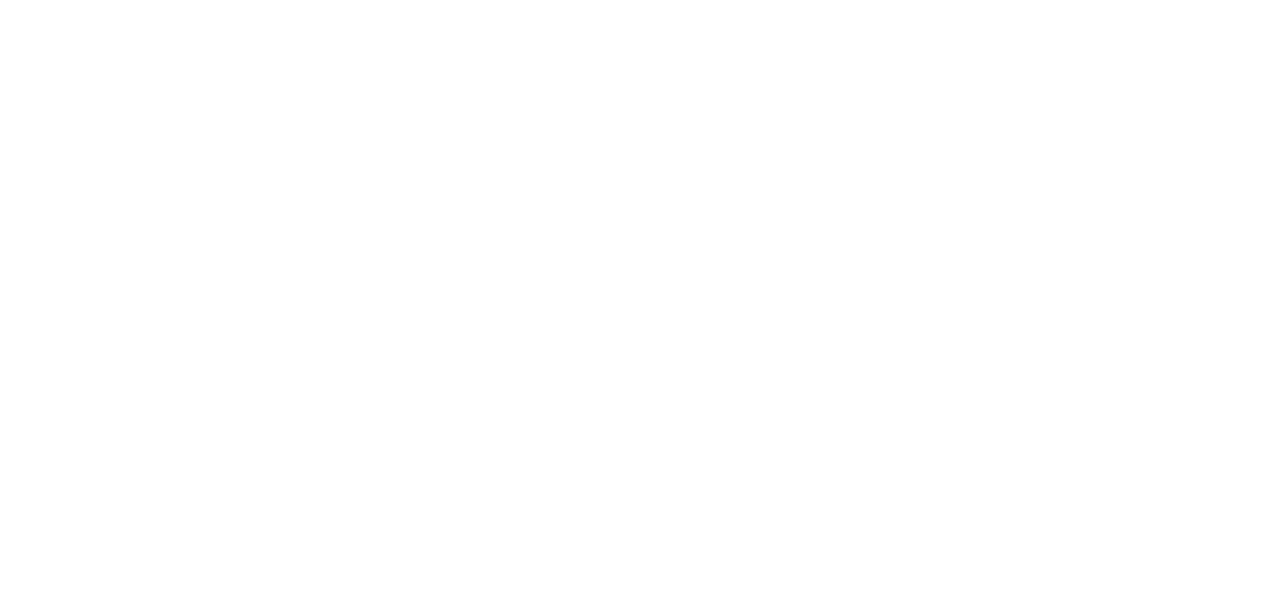
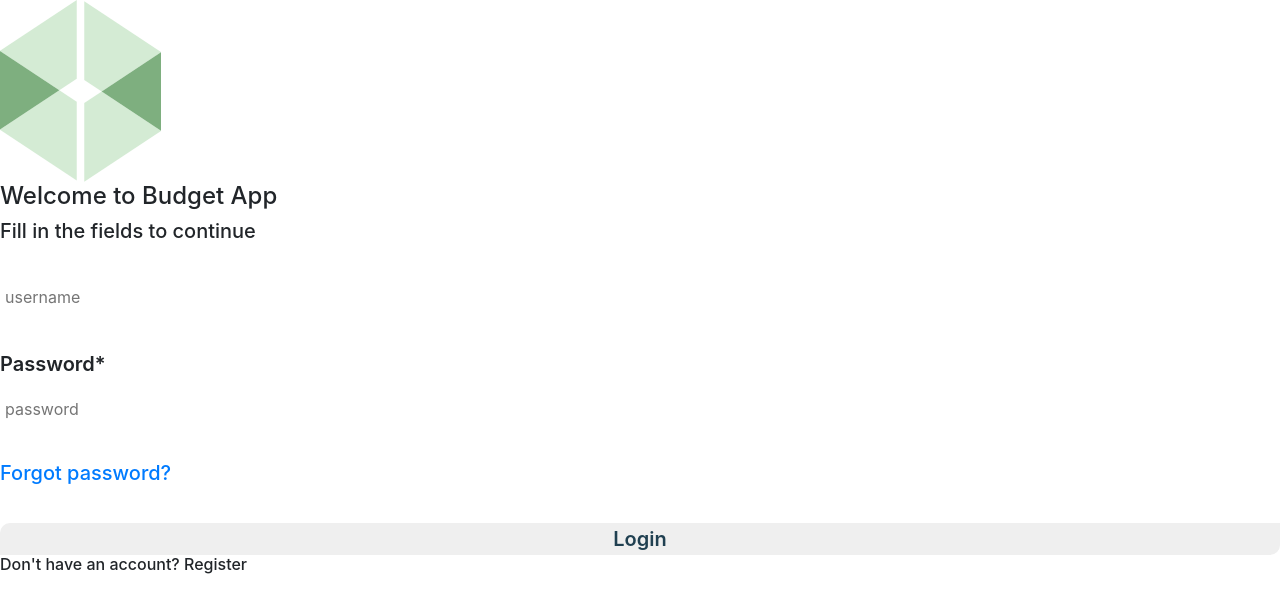
Before and after one commit to StefanStefanovic94/Wallet, a React (Create React App) app: page / in a window 1280 px wide. Shown: the top 612 px of the page. Built offline with nearby package versions, Linux system fonts and the light colour scheme.

Commit message:
login js

```diff
--- a/package.json
+++ b/package.json
@@ -6,8 +6,14 @@
     "@testing-library/jest-dom": "^5.11.4",
     "@testing-library/react": "^11.1.0",
     "@testing-library/user-event": "^12.1.10",
+    "axios": "^0.21.1",
+    "bootstrap": "^4.6.0",
+    "node-sass": "^4.14.1",
+    "prop-types": "^15.7.2",
     "react": "^17.0.2",
+    "react-bootstrap": "^1.6.1",
     "react-dom": "^17.0.2",
+    "react-router-dom": "^5.2.0",
     "react-scripts": "4.0.3",
     "web-vitals": "^1.0.1"
   },
--- a/src/App.js
+++ b/src/App.js
@@ -1,8 +1,15 @@
+import React from "react"
+import Login from "./components/login/Login"
+import { Switch, Link, Route } from "react-router-dom"
+import Wallet from "./components/wallet/Wallet"
 
 function App() {
   return (
     <div className="App">
-
+      <Switch>
+        <Route exact path="/" component={Login}></Route>
+        <Route exact path="/wallet" component={Wallet}></Route>
+      </Switch>
     </div>
   );
 }
--- /dev/null
+++ b/src/components/login/Login.js
@@ -0,0 +1,100 @@
+
+import React from "react";
+import style from "./Login.module.scss"
+import axios from "axios"
+
+class Login extends React.Component {
+  constructor(props) {
+    super(props);
+    this.state = {
+      username: "",
+      password: "",
+    };
+  }
+
+  setUsername = (event) => {
+    this.setState({ username: event.target.value });
+  };
+
+  setPassword = (event) => {
+    this.setState({ password: event.target.value });
+  };
+
+
+  submitCredentials = () => {
+    const payload = {
+      username: this.state.username,
+      password: this.state.password,
+    };
+
+
+    axios
+      .post(`https://budgetapp.digitalcube.rs/api/tenants/77bd5a17-d27d-45b3-88fe-4cd8384a297e/sessions?`, payload
+      )
+      .then((response) => {
+        console.log(response);
+        localStorage.setItem(
+          "token",
+          (response.data.token)
+        );
+        this.props.history.push("/wallet");
+      })
+      .catch((error) => alert("Invalid email or password"));
+    console.log(localStorage);
+  };
+
+  render() {
+    return (
+      <div>
+        <div>
+          <div>
+            <svg width="161" height="182" viewBox="0 0 161 182" fill="none" xmlns="http://www.w3.org/2000/svg">
+              <path opacity="0.8" d="M76.7365 0L0 50.8542V50.9499L59.3378 90.2529L76.7365 78.7015V0Z" fill="#7FC481" fill-opacity="0.42" />
+              <path opacity="0.8" d="M0 129.7L76.7365 180.505V101.804L59.3378 90.2529L0 129.556V129.7Z" fill="#7FC481" fill-opacity="0.42" />
+              <path opacity="0.8" d="M160.998 52.1012L84.262 1.24707V79.9486L101.709 91.4998L160.998 52.197V52.1012Z" fill="#7FC481" fill-opacity="0.42" />
+              <path opacity="0.8" d="M84.262 181.753L160.998 130.898V130.802L101.709 91.4989L84.262 103.05V181.753Z" fill="#7FC481" fill-opacity="0.42" />
+              <path opacity="0.8" d="M0 50.95V129.556L59.3378 90.2527L0 50.95Z" fill="#5E9C60" />
+              <path opacity="0.8" d="M161 130.803V52.1968L101.709 91.4998L161 130.803Z" fill="#5E9C60" />
+            </svg>
+          </div>
+          <div>
+            <h4>Welcome to Budget App</h4>
+            <h5>Fill in the fields to continue</h5>
+          </div>
+        </div>
+        <div>
+          <div>
+            <label className={`${style.label} col-lg-12`}></label>
+            <input
+              className={`${style.input} col-lg-12`}
+              onChange={this.setUsername}
+              type="email"
+              placeholder="username"
+            />
+          </div>
+          <div>
+            <label className={`${style.label} col-lg-12`}>Password*</label>
+            <input
+              className={`${style.input} col-lg-12`}
+              onChange={this.setPassword}
+              type="password"
+              placeholder="password"
+            />
+          </div>
+          <div>
+            <a href=""> <h5>Forgot password?</h5></a>
+          </div>
+        </div>
+        <div>
+          <button className={style.button} onClick={this.submitCredentials}>
+            Login
+            </button>
+        </div>
+        <div>
+          <h6>Don't have an account? Register</h6>
+        </div>
+      </div>
+    );
+  }
+}
+export default Login;
--- /dev/null
+++ b/src/components/login/Login.module.scss
@@ -0,0 +1,37 @@
+.wrapper {
+    width: 40%;
+    margin: 0 auto;
+    margin-top: 100px;
+    margin-bottom: 100px;
+    padding: 50px 50px;
+    background-color: #204051;
+    border-radius: 20px 0px 20px 0px;
+    color: #fff;
+  }
+
+  .button {
+    width: 100%;
+    margin-top: 30px;
+    border-radius: 10px 0px 10px 0px;
+    border: none;
+    font-size: 20px;
+    font-weight: 600;
+    color: #204051;
+    &:hover {
+      background-color: #d0d0d0;
+      cursor: pointer;
+    }
+  }
+
+  .input {
+    border: none;
+    padding: 10px 5px;
+    margin: 0;
+    margin-bottom: 30px;
+  }
+
+  .label {
+    font-size: 20px;
+    font-weight: 600;
+    padding: 0;
+  }
--- /dev/null
+++ b/src/components/wallet/Wallet.js
@@ -0,0 +1,34 @@
+import React from "react"
+import axios from "axios"
+
+class Wallet extends React.Component {
+    constructor() {
+        super();
+        this.state = {
+            transactions: {}
+        }
+    }
+
+    componentDidMount() {
+        const headers = {
+            'Authorization': `${localStorage.token}`
+
+        };
+        axios.get(`https://budgetapp.digitalcube.rs/api/transactions?`, { headers })
+            .then(response => {
+                // console.log(response);
+                this.setState({ transactions: response.data.transactions })
+            }
+            );
+    }
+
+    render() {
+        return (
+            <div>wallet
+                {console.log(this.state.transactions)}
+            </div>
+        )
+    }
+}
+
+export default Wallet
```
Also changed, not shown: src/components/logout/Logout.js (added, +30 -0 lines), src/index.js (+4 -3 lines), 1 other file (tests, documents, lock files or other folders).
